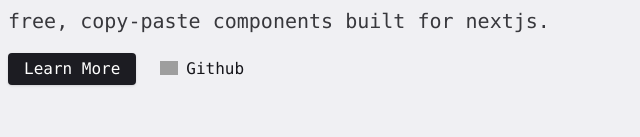
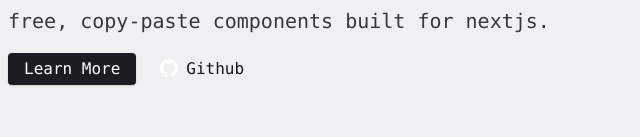
Before and after one commit to domody/aeriuiv2, a Next.js app: page / in a window 1280 px wide. Shown: the part 163-300 px from the top of the page, without its empty margins (0-640 px from the left). Built offline with nearby package versions, Linux system fonts and the light colour scheme; grey boxes are pictures that could not be loaded.

Commit message:
Github logo fix on home pagea

```diff
--- a/src/app/(pages)/page.tsx
+++ b/src/app/(pages)/page.tsx
@@ -1,6 +1,7 @@
 import Image from "next/image";
 import { Button } from "aeriui/Button";
 import Link from "next/link";
+import GithubLogoWhite from "@/app/assets/brand/github/github-mark-white.svg";
 
 export default function Home() {
   return (
@@ -19,7 +20,7 @@ export default function Home() {
               rel="noopener noreferrer"
             >
               <Image
-                src="https://cdn.simpleicons.org/github/black/white"
+                src={GithubLogoWhite}
                 alt="Github Icon"
                 className="mb-0.5"
                 height="18"
```
Also changed, not shown: src/app/assets/brand/github/github-mark-white.svg (added), src/app/assets/brand/github/github-mark.svg (added).
